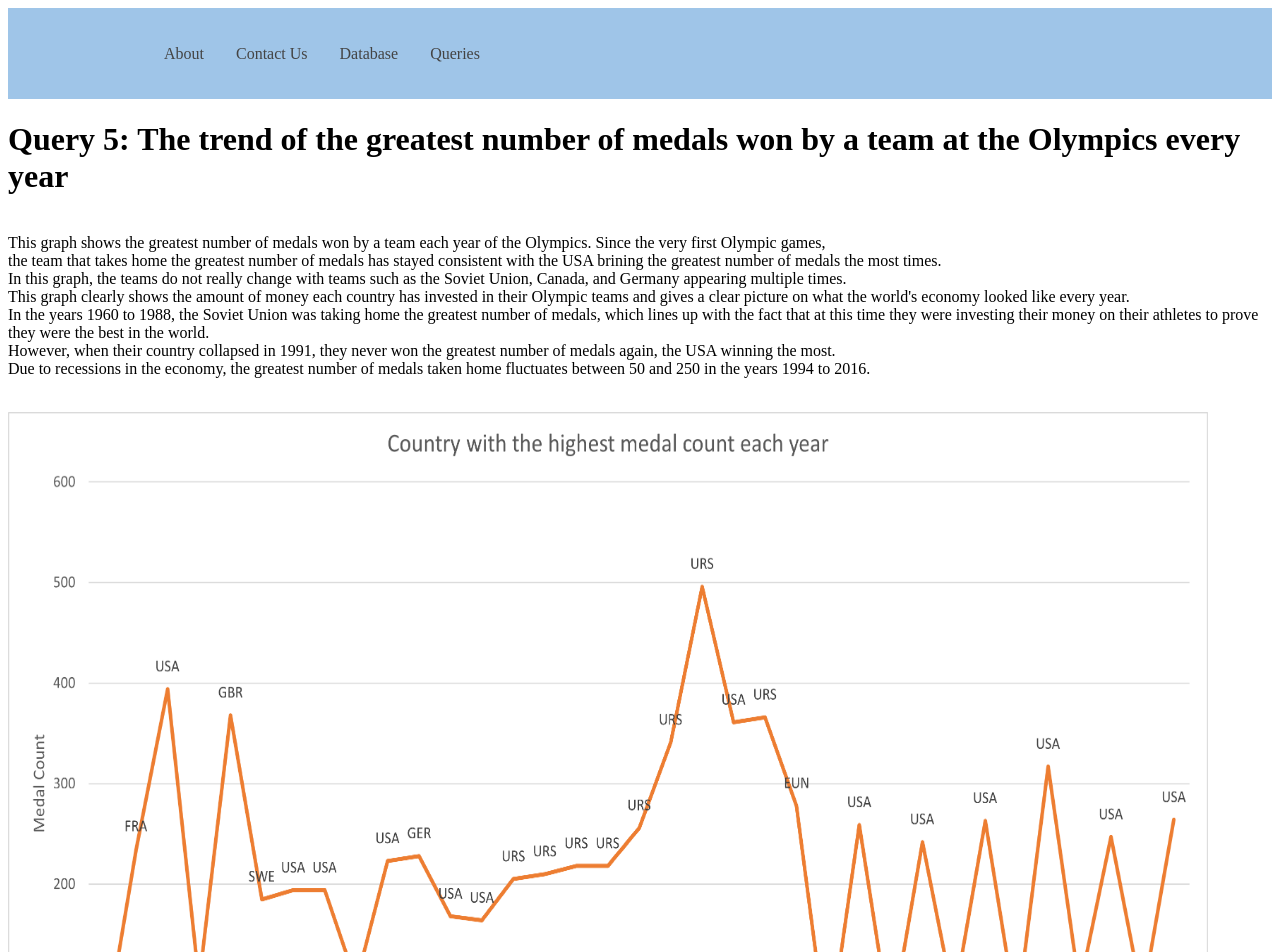
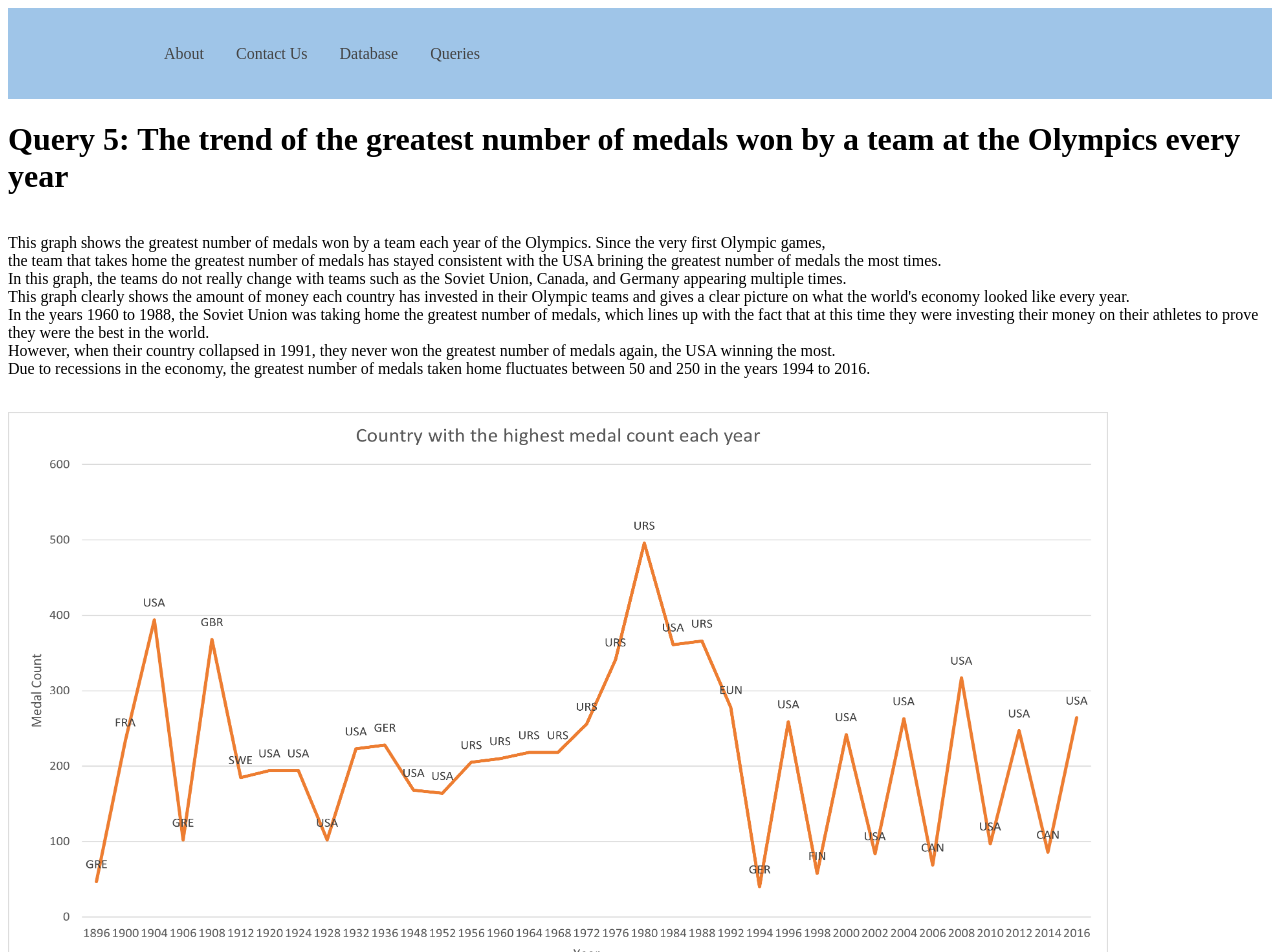
Before and after one commit to AshenJN/Olympic-Database-Project, a React (Create React App) app: page /query5 in a window 1280 px wide. Shown: the top 952 px of the page. Built offline with nearby package versions, Linux system fonts and the light colour scheme.

Commit message:
Update query5.js

```diff
--- a/src/pages/query5.js
+++ b/src/pages/query5.js
@@ -19,7 +19,7 @@ render(){
 	<br />
 
 <p></p>
-	<img src={i5} alt="Excel trend for query 5." width="1200" height="800"/>
+	<img src={i5} alt="Excel trend for query 5." width="1100" height="600"/>
 
 	</div>
 
```
